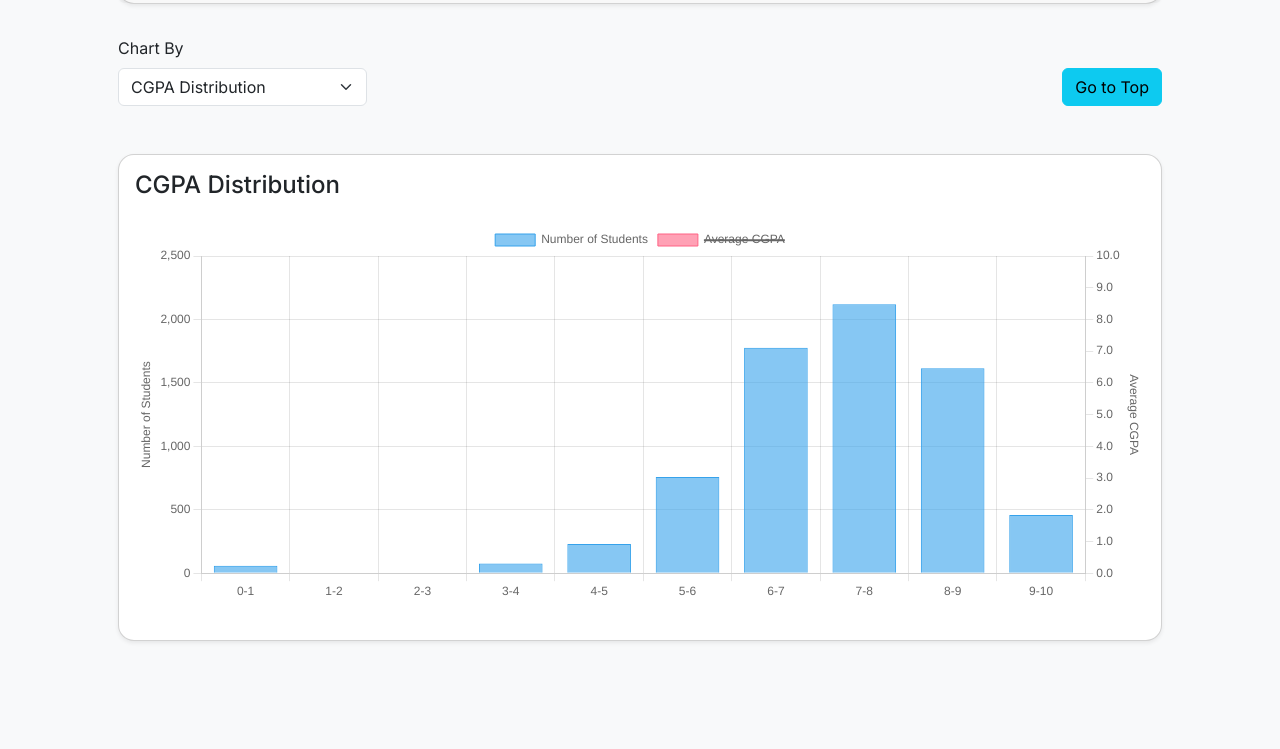
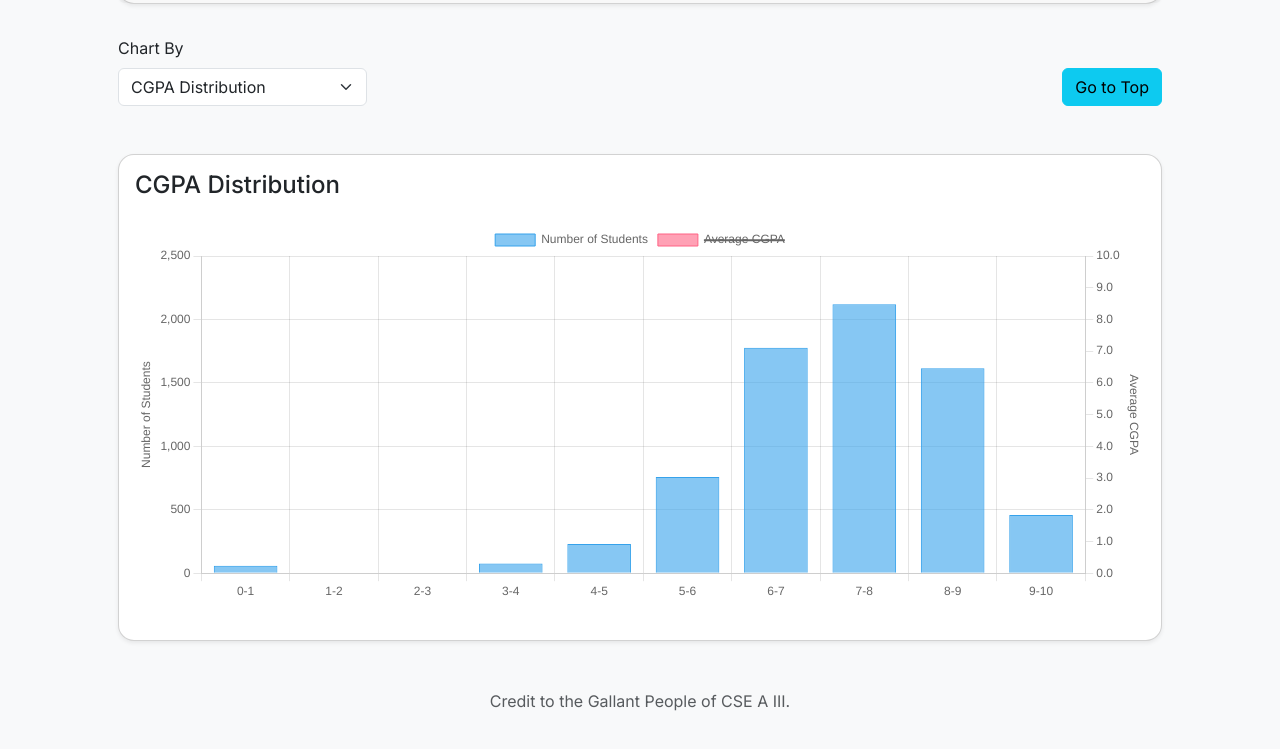
Before and after one commit to cgpagang/cgpa, a plain HTML site: page index.html in a window 1280 px wide. Shown: the part 6293-7042 px from the top of the page. Before the commit the page ends 6982 px from the top, so only its background shows below. Drawn offline with nearby package versions, Linux system fonts and the light colour scheme.

Commit message:
Update index.html

```diff
--- a/index.html
+++ b/index.html
@@ -136,6 +136,9 @@
                 <canvas id="cgpaChart" style="max-height: 400px;"></canvas>
             </div>
         </div>
+        <footer class="text-center mt-5 text-muted">
+            <p>Credit to the Gallant People of CSE A III.</p>
+        </footer>
     </div>
 
     <script src="https://cdn.jsdelivr.net/npm/bootstrap@5.3.2/dist/js/bootstrap.bundle.min.js"></script>
```
